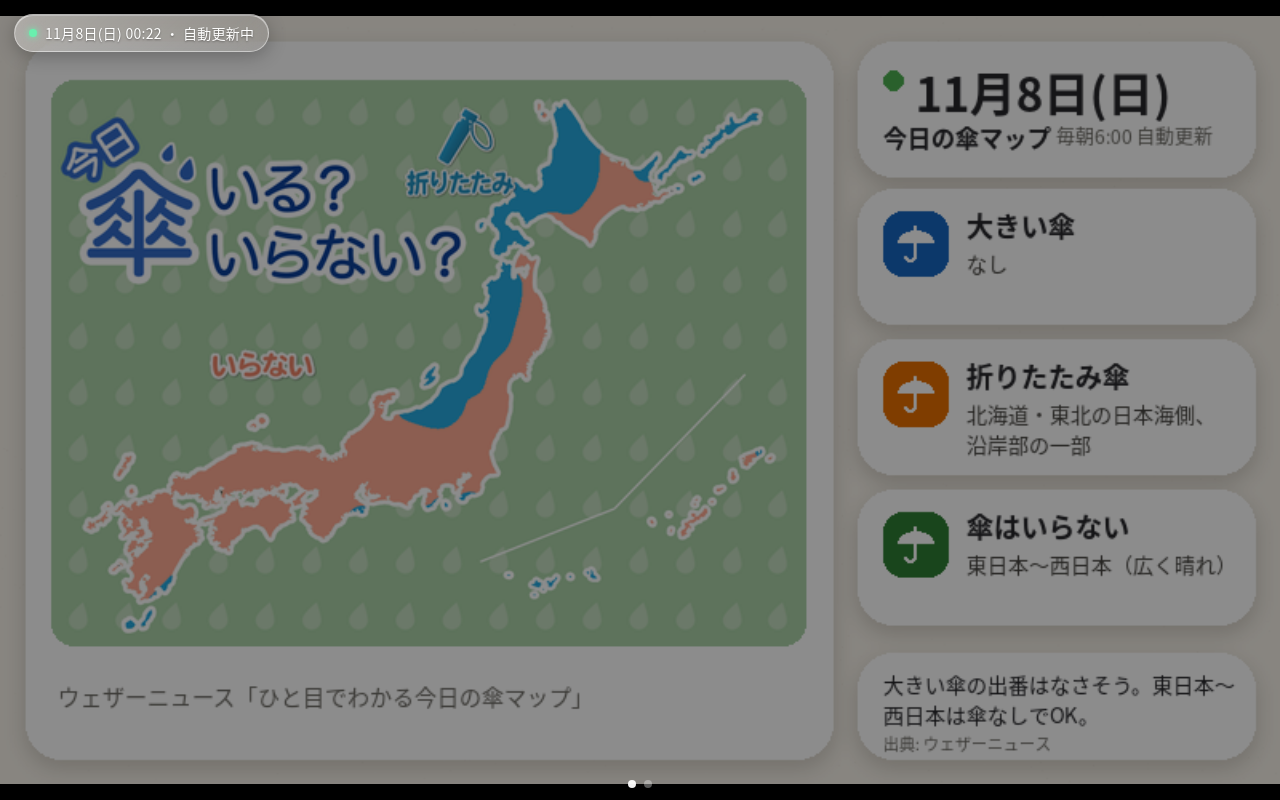
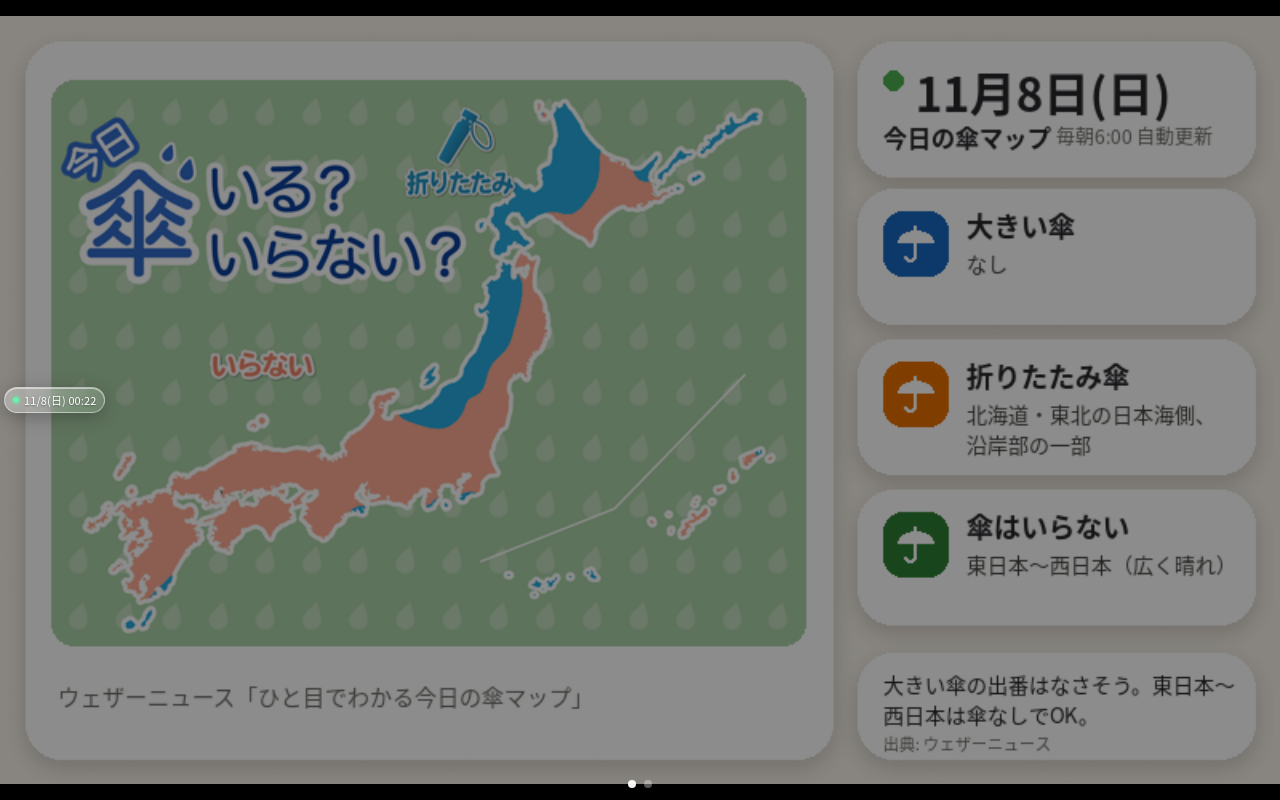
Before and after one commit to ryousan2480/umbrella-epaper, a plain HTML site: page index.html in a window 1280 px wide. Drawn offline with Linux system fonts and the light colour scheme.

Commit message:
Make liquid glass chip small at far left edge

```diff
--- a/index.html
+++ b/index.html
@@ -15,10 +15,10 @@
   body.night .slide { filter:brightness(.55); }
   /* Liquid Glass chip */
   #chip {
-    position:fixed; top:14px; left:14px; z-index:10;
-    display:flex; align-items:center; gap:8px;
-    padding:8px 14px; border-radius:999px;
-    color:#fff; font-size:14px; letter-spacing:.02em;
+    position:fixed; left:4px; top:50%; transform:translateY(-50%); z-index:10;
+    display:flex; align-items:center; gap:5px;
+    padding:4px 8px; border-radius:999px;
+    color:#fff; font-size:11px; letter-spacing:.01em; white-space:nowrap;
     background:linear-gradient(135deg, rgba(255,255,255,.34), rgba(255,255,255,.12));
     -webkit-backdrop-filter:blur(14px) saturate(160%);
     backdrop-filter:blur(14px) saturate(160%);
@@ -26,7 +26,7 @@
     box-shadow:0 4px 18px rgba(0,0,0,.25), inset 0 1px 0 rgba(255,255,255,.5);
     text-shadow:0 1px 2px rgba(0,0,0,.35);
   }
-  #chip .dot { width:8px; height:8px; border-radius:50%; background:#69f0ae; box-shadow:0 0 6px #69f0ae; }
+  #chip .dot { width:6px; height:6px; border-radius:50%; background:#69f0ae; box-shadow:0 0 5px #69f0ae; flex:none; }
   /* Slide indicator */
   #dots { position:fixed; bottom:12px; left:50%; transform:translateX(-50%); z-index:10; display:flex; gap:8px; }
   #dots span { width:8px; height:8px; border-radius:50%; background:rgba(255,255,255,.35); transition:background .4s; }
@@ -66,7 +66,7 @@
     var wd = ['日','月','火','水','木','金','土'][now.getDay()];
     var hh = ('0' + now.getHours()).slice(-2);
     var mm = ('0' + now.getMinutes()).slice(-2);
-    chipText.textContent = (now.getMonth() + 1) + '月' + now.getDate() + '日(' + wd + ') ' + hh + ':' + mm + ' ・ 自動更新中';
+    chipText.textContent = (now.getMonth() + 1) + '/' + now.getDate() + '(' + wd + ') ' + hh + ':' + mm;
     var h = now.getHours();
     document.body.classList.toggle('night', h >= 22 || h < 5);
   }
```
